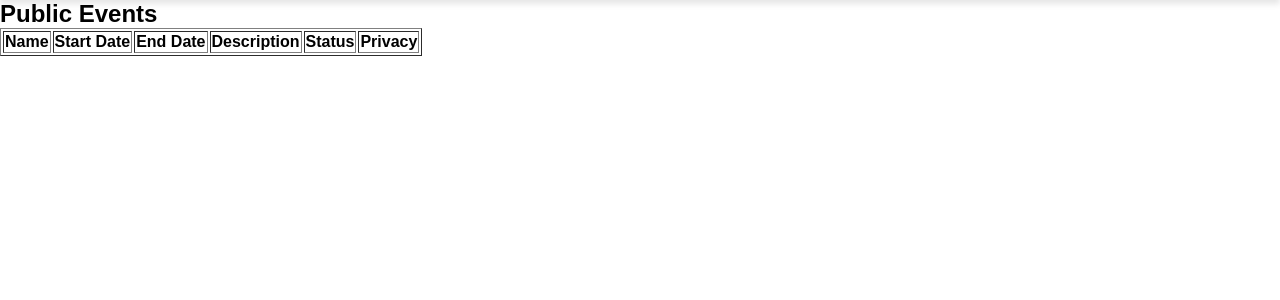
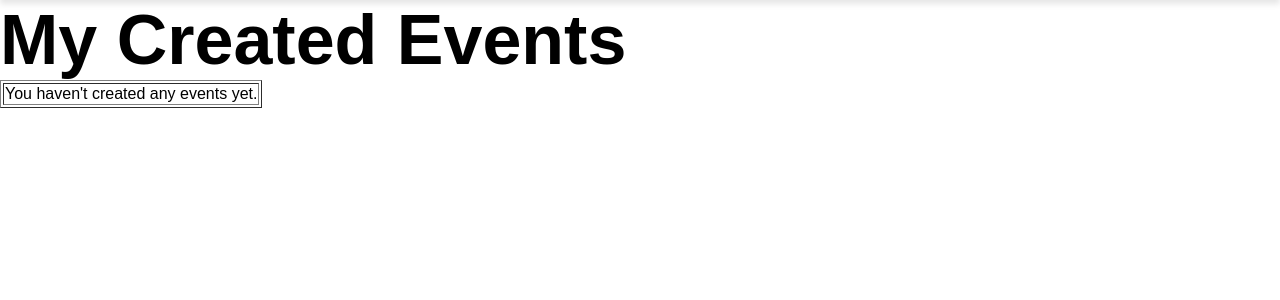
Before and after one commit to wangjalen7/UVA-Scavenger-Hunt-Web-Application, a Django app: page /view_public_events/ in a window 1280 px wide. Shown: the part 115-415 px from the top of the page. Run offline with Django 4.2, Linux system fonts and the light colour scheme; the visitor is signed in with stand-in values (Sample User, id 1); data that the repository does not hold is empty; some libraries are stand-ins or nearby versions.

Commit message:
one singular view_events html

```diff
--- a/templates/view_events.html
+++ b/templates/view_events.html
@@ -1,30 +1,51 @@
+<!DOCTYPE html>
+<html>
 {% extends "base.html" %}
 {% load static %}
 {% block content %}
-<h2>{{ title }}</h2>
-
+<body>
+    <div class="container">
+        <h1 style="font-size: 70px;">My Created Events</h1>
+    </div>
+    <div class="container-fluid">
         <table border="1">
             <thead>
-        <tr>
-            <th>Name</th>
-            <th>Start Date</th>
-            <th>End Date</th>
-            <th>Description</th>
-            <th>Status</th>
-            <th>Privacy</th>
-        </tr>
-    </thead>
-    <tbody>
             {% for event in events %}
                 <tr>
-            <td>{{ event.name }}</td>
+                    <th colspan="2">Event Name: {{ event.name }}</th>
+                </tr>
+                <tr>
+                    <td> Status:</td>
+                    <td>{{ event.get_status_display }}</td>
+                </tr>
+                <tr>
+                    <td>Description:</td>
+                    <td>{{ event.description }}</td>
+                </tr>
+                <tr>
+                    <td>Start Date:</td>
                     <td>{{ event.start_date }}</td>
+                </tr>
+                <tr>
+                    <td>End Date:</td>
                     <td>{{ event.end_date }}</td>
-            <td>{{ event.description }}</td>
-            <td>{{ event.get_status_display }}</td>
+                </tr>
+                <tr>
+                    <td>Privacy:</td>
                     <td>{{ event.get_privacy_display }}</td>
                 </tr>
+                <tr>
+                    <td>Theme:</td>
+                    <td><!-- You can add the theme here --></td>
+                </tr>
+                {% empty %}
+                <tr>
+                    <td colspan="2">You haven't created any events yet.</td>
+                </tr>
                 {% endfor %}
-    </tbody>
+            </thead>
         </table>
+    </div>
+</body>
 {% endblock %}
+</html>
```
Also changed, not shown: templates/viewcreatedevents.html (deleted, +0 -50 lines). Lines whose indentation alone changed are shown as unchanged.
